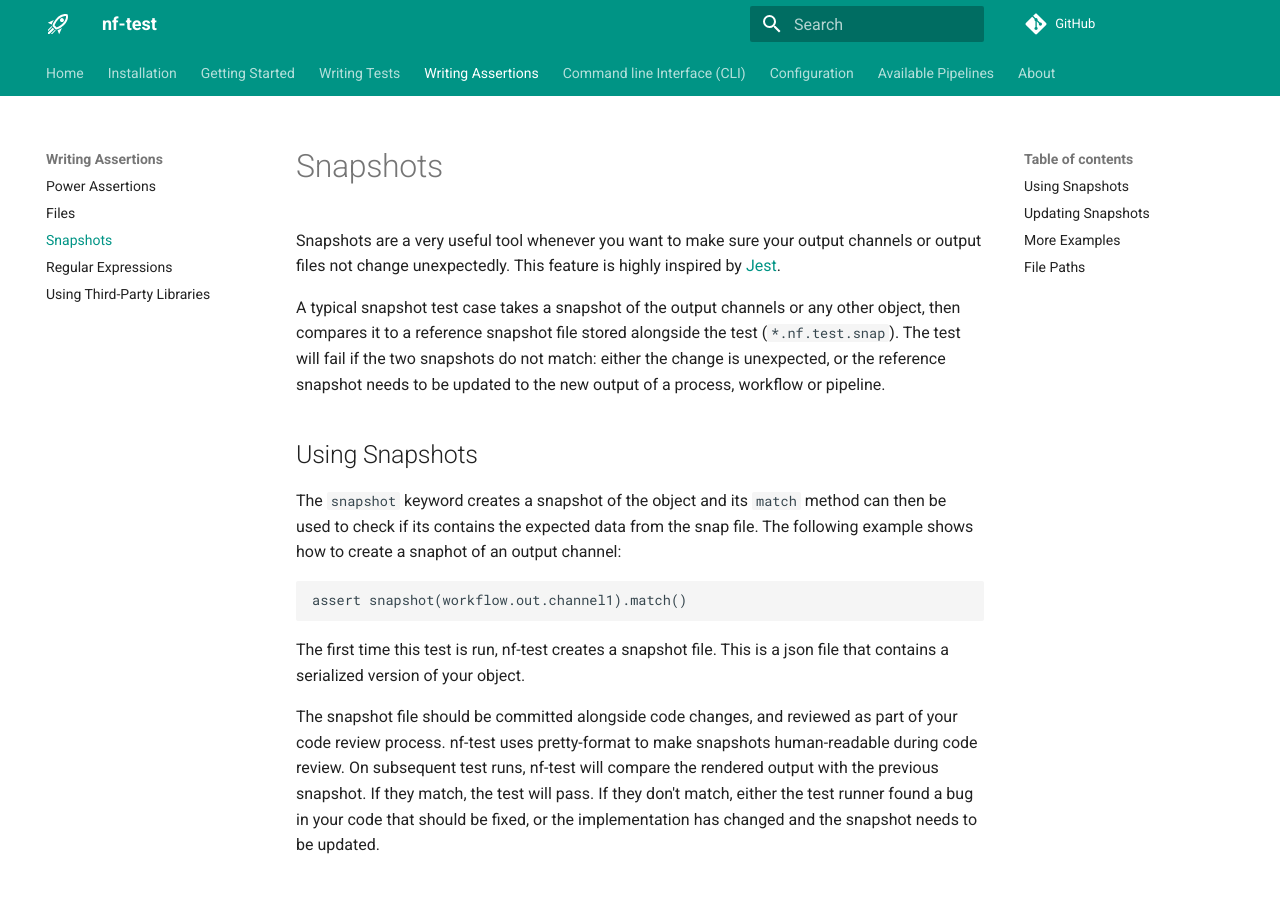
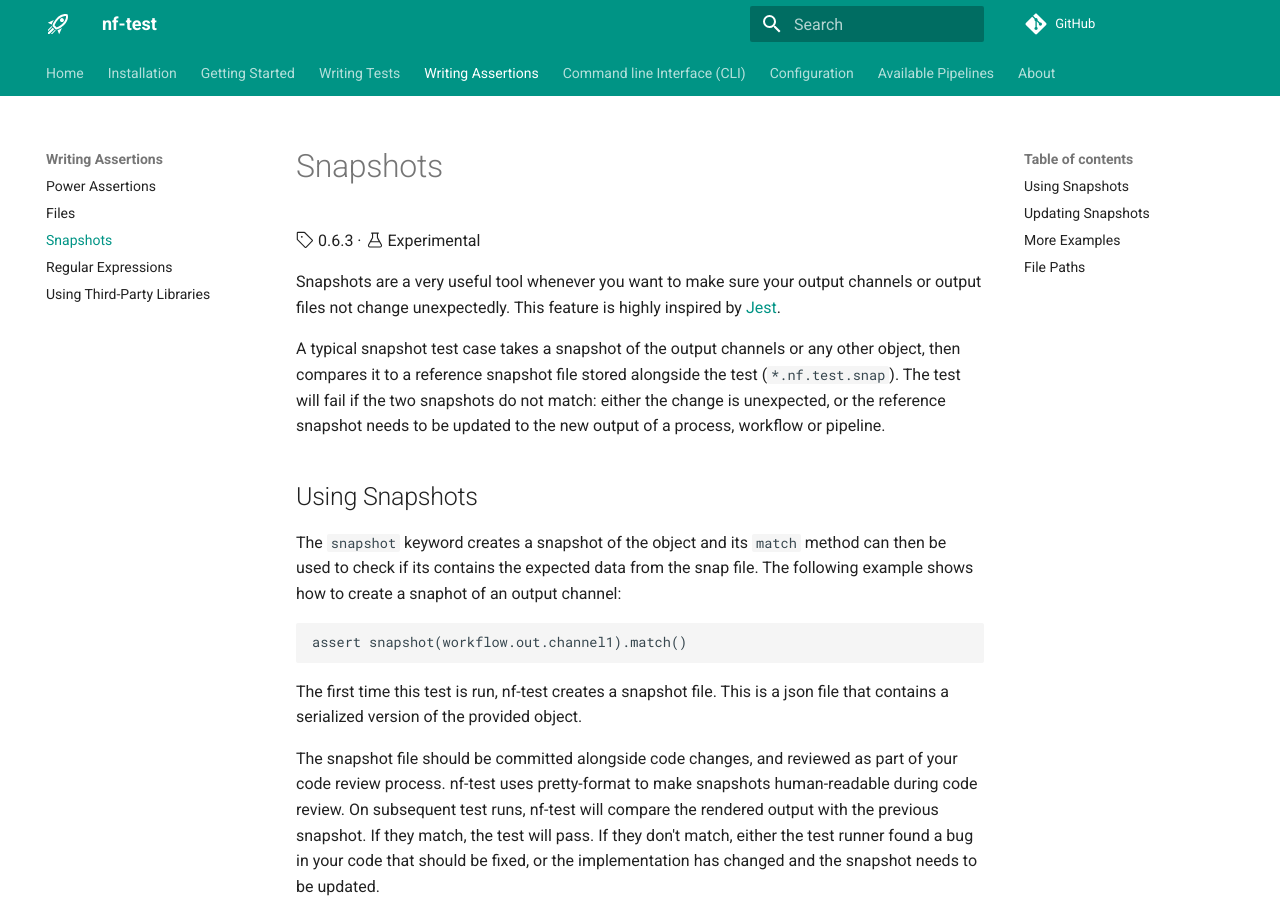
Before and after one commit to askimed/nf-test, an MkDocs documentation site: the page built from docs/assertions/snapshots.md, in a window 1280 px wide and 900 px high. Built offline with MkDocs 1.6.1 and Material for MkDocs 9.7.7, drawn with Linux system fonts in a browser that asks for light colours; comment, search, counter and statistics services are not loaded.

Commit message:
Update snapshot documentation

````diff
--- a/docs/assertions/snapshots.md
+++ b/docs/assertions/snapshots.md
@@ -1,5 +1,6 @@
 # Snapshots
-
+:octicons-tag-24: 0.6.3 ·
+:octicons-beaker-24: Experimental
 
 Snapshots are a very useful tool whenever you want to make sure your output channels or output files not change unexpectedly. This feature is highly inspired by [Jest](https://jestjs.io/).
 
@@ -14,7 +15,7 @@ The `snapshot` keyword creates a snapshot of the object and its `match` method c
 assert snapshot(workflow.out.channel1).match()
 ```
 
-The first time this test is run, nf-test creates a snapshot file. This is a json file that contains a serialized version of your object.
+The first time this test is run, nf-test creates a snapshot file. This is a json file that contains a serialized version of the provided object.
 
 The snapshot file should be committed alongside code changes, and reviewed as part of your code review process. nf-test uses pretty-format to make snapshots human-readable during code review. On subsequent test runs, nf-test will compare the rendered output with the previous snapshot. If they match, the test will pass. If they don't match, either the test runner found a bug in your code that should be fixed, or the implementation has changed and the snapshot needs to be updated.
 
````
